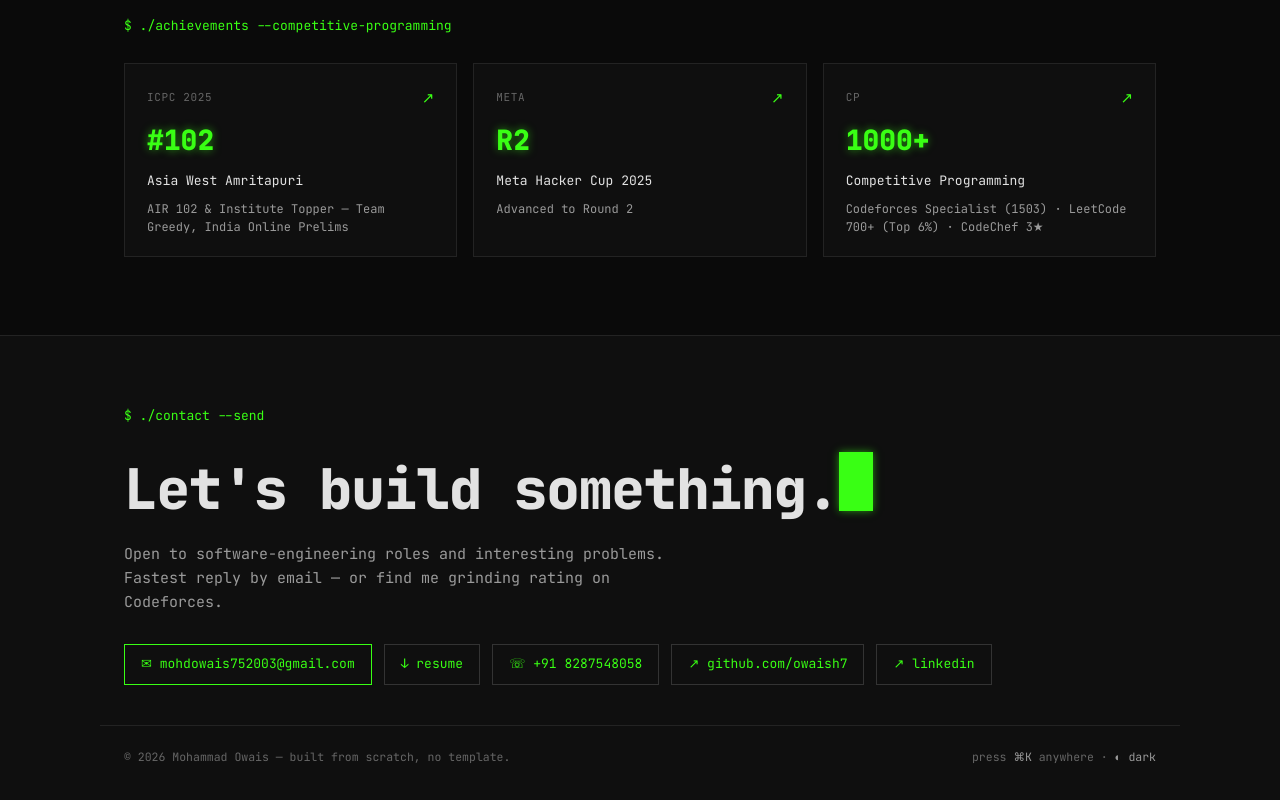
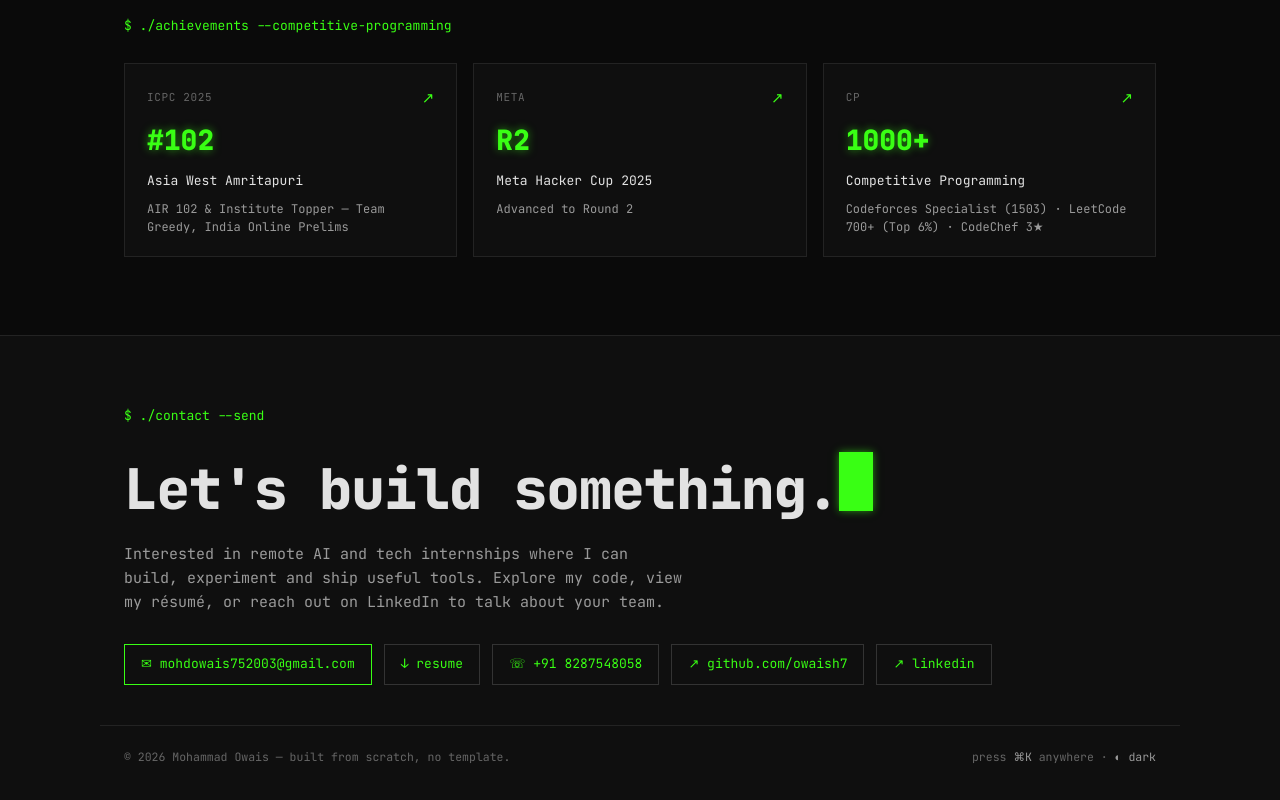
Before and after one commit to owaish7/owais-portfolio, a Next.js app: page / in a window 1280 px wide. Shown: the part 4447-5247 px from the top of the page. Built offline with nearby package versions, Linux system fonts and the light colour scheme; no server answers.

Commit message:
Refresh portfolio for AI and tech internship applications

```diff
--- a/components/Contact.tsx
+++ b/components/Contact.tsx
@@ -32,8 +32,9 @@ export default function Contact({ themeLabel }: { themeLabel: string }) {
             maxWidth: 560,
           }}
         >
-          Open to software-engineering roles and interesting problems. Fastest
-          reply by email — or find me grinding rating on Codeforces.
+          Interested in remote AI and tech internships where I can build,
+          experiment and ship useful tools. Explore my code, view my résumé,
+          or reach out on LinkedIn to talk about your team.
         </p>
         <div
           style={{
```
